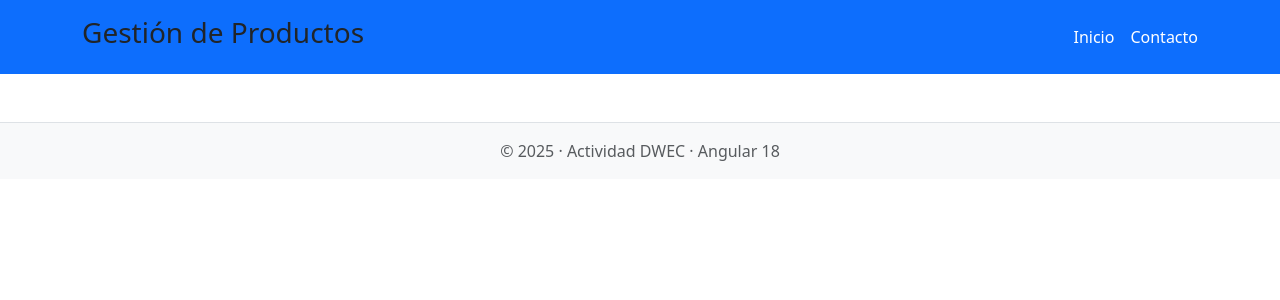
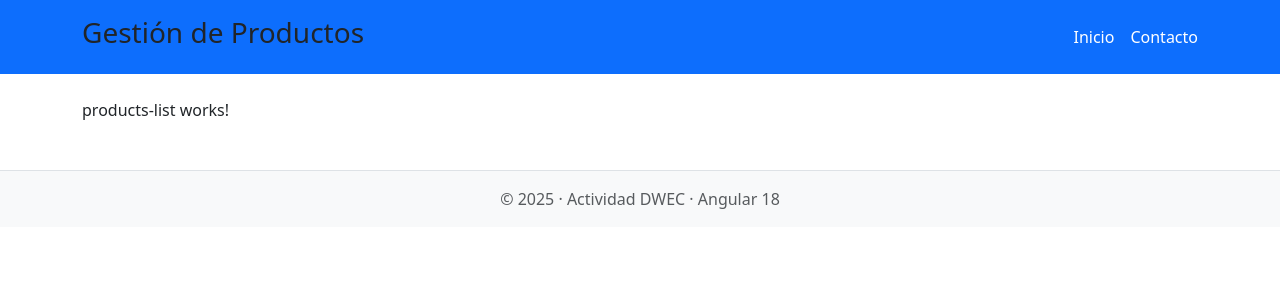
Before and after one commit to CristinaSanzAlonso/gestion-producto, an Angular app: page / in a window 1280 px wide. Shown: the top 300 px of the page. Built offline with nearby package versions, Linux system fonts and the light colour scheme; no server answers.

Commit message:
Guardamos los productos cargados y los cargamos en el app.html

```diff
--- a/src/app/app.html
+++ b/src/app/app.html
@@ -22,6 +22,7 @@
 
   <!-- CONTENIDO PRINCIPAL -->
   <main class="container mb-5">
+    <app-products-list></app-products-list>
   </main>
 
   <!-- FOOTER -->
--- a/src/app/components/products-list/products-list.ts
+++ b/src/app/components/products-list/products-list.ts
@@ -1,4 +1,5 @@
 import { Component } from '@angular/core';
+import { ProductService, Product } from '../../services/product';
 
 @Component({
   selector: 'app-products-list',
@@ -6,6 +7,15 @@ import { Component } from '@angular/core';
   templateUrl: './products-list.html',
   styleUrl: './products-list.css',
 })
+
 export class ProductsList {
 
+  productos: Product[] = []
+
+  constructor(private productService: ProductService) {
+    this.productService.cargarProductos().subscribe(datos => {
+      this.productos = datos;
+      console.log('Productos recibidos: ', datos);
+    });
+  }
 }
```
Also changed, not shown: src/app/app.ts (+6 -3 lines).
